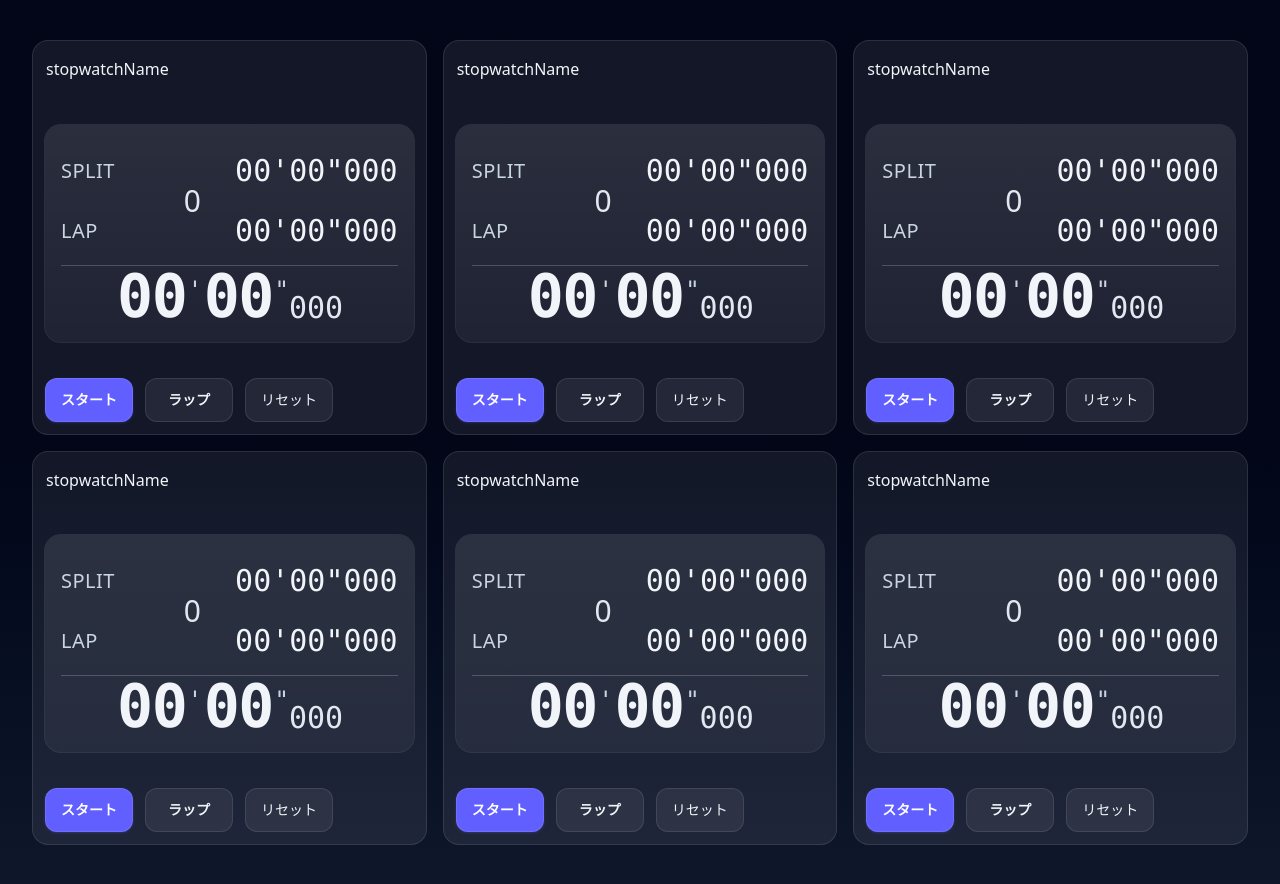
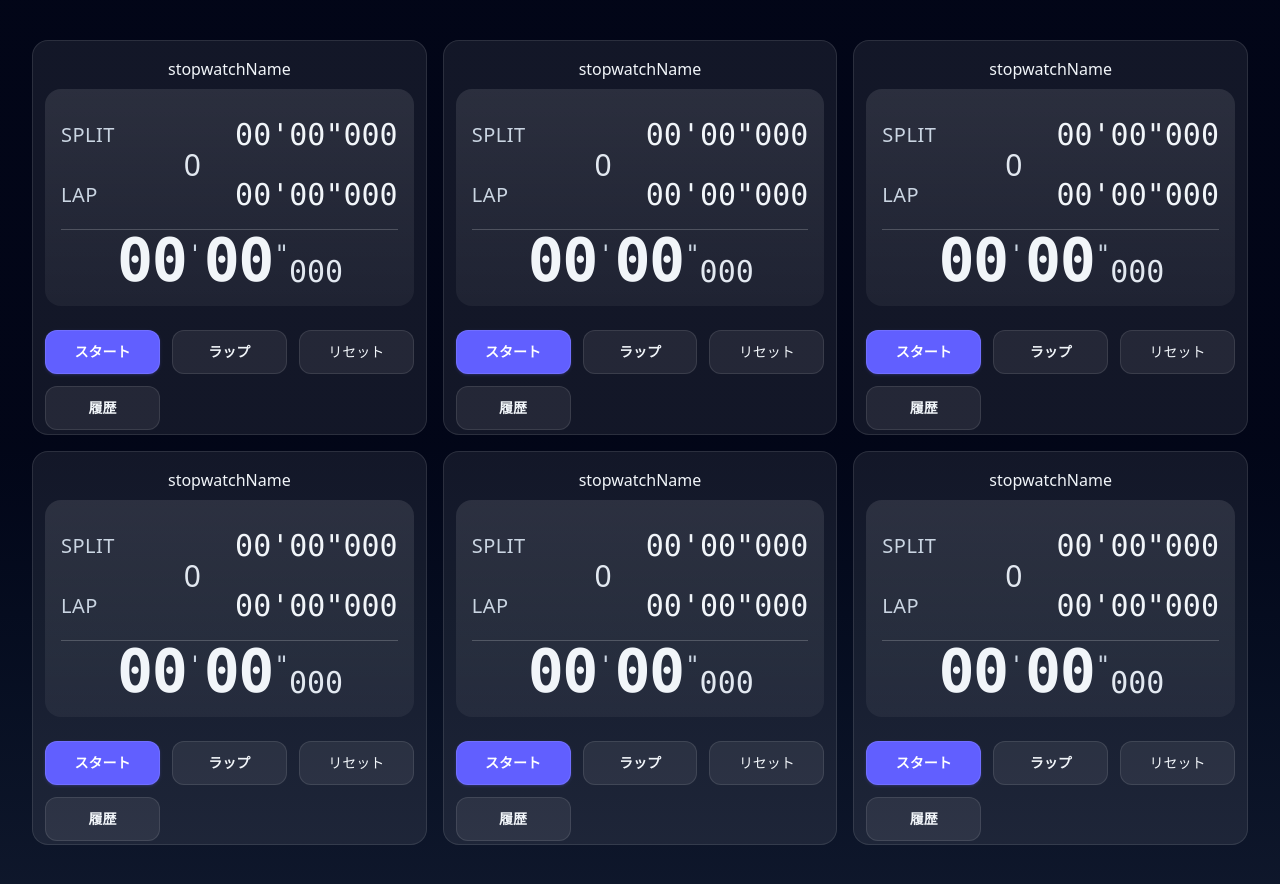
Before and after one commit to kotasimo/Stopwatch-1, a React (Vite) app: page / in a window 1280 px wide. Built offline with nearby package versions, Linux system fonts and the light colour scheme.

Commit message:
履歴ボタン追加（追加しただけ）

```diff
--- a/src/Controls.tsx
+++ b/src/Controls.tsx
@@ -6,6 +6,7 @@ type Props = {
   onStop: () => void;
   onReset: () => void;
   onLap: () => void;
+  onHistory: () => void;
 };
 
 export const Controls = ({
@@ -14,6 +15,7 @@ export const Controls = ({
   onStop,
   onReset,
   onLap,
+  onHistory,
 }: Props) => {
   // ボタン onclickとlabel
   const mainLabel =
@@ -44,13 +46,20 @@ export const Controls = ({
           ラップ
         </button>
 
-         <button
+        <button
           type="button"
           className="inline-flex items-center justify-center rounded-xl bg-white/7 px-4 py-2 text-sm font-medium text-slate-100 ring-1 ring-inset ring-white/10 transition hover:bg-white/10 focus:outline-none focus-visible:ring-2 focus-visible:ring-slate-300/60 disabled:cursor-not-allowed disabled:opacity-40"
           onClick={onReset}
         >
           リセット
         </button>
+        <button
+        type="button"
+        className="inline-flex items-center justify-center rounded-xl bg-white/7 px-4 py-3 text-sm font-semibold text-slate-100 ring-1 ring-inset ring-white/10 transition hover:bg-white/10 focus:outline-none focus-visible:ring-2 focus-visible:ring-slate-300/60 active:translate-y-px disabled:cursor-not-allowed disabled:opacity-40"
+        onClick={onHistory}
+        >
+          履歴
+        </button>
       </div>
     </>
   );
--- a/src/stopwatch.css
+++ b/src/stopwatch.css
@@ -1,6 +1,7 @@
 .name {
     height: 30px;
-    margin: 1px;
+    margin: 5px;
+    text-align: center;
 }
 
 .stopwatch-card {
@@ -19,8 +20,7 @@
 
 .stopwatch-display-panel {
   margin-top: 4px;
-  height: ;
-  flex: 1;
+  flex: 0.5;
   display: flex;
   flex-direction: column;
   justify-content: space-between;
--- a/src/stopwatchCard.tsx
+++ b/src/stopwatchCard.tsx
@@ -32,14 +32,14 @@ export const StopwatchCard = () => {
   const { minutes, seconds, milliseconds } = formatTime(elapsedTime);
 
   return (
-    <div className="aspect-square rounded-2xl border border-white/10 bg-white/7 p-3">
-      <div className="grid h-full grid-rows-[2fr_1fr] gap-3">
-          <input
+    <div className="stopwatch-card">
+      <div className="stopwatch-card-inner">
+        <input
           value={name}
           onChange={(e) => setName(e.target.value)}
           className="name"
         />
-        <div className="flex h-full flex-col justify-between rounded-2xl bg-linear-to-b from-white/10 to-white/5 p-4 ring-1 ring-white/10">
+        <div className="stopwatch-display-panel">
           <LapLatest laps={laps} formatTimeText={formatTimeText} />
           <TimeDisplay
             minutes={minutes}
@@ -47,17 +47,18 @@ export const StopwatchCard = () => {
             milliseconds={milliseconds}
           />
         </div>
-
-        <div className="flex items-center">
+        <div className="stopwatch-controls-row">
           <Controls
             statusConf={status}
             onStart={start}
             onStop={stop}
             onReset={reset}
             onLap={lap}
+            onHistory={history}
           />
         </div>
       </div>
+
     </div>
   );
 };
```
